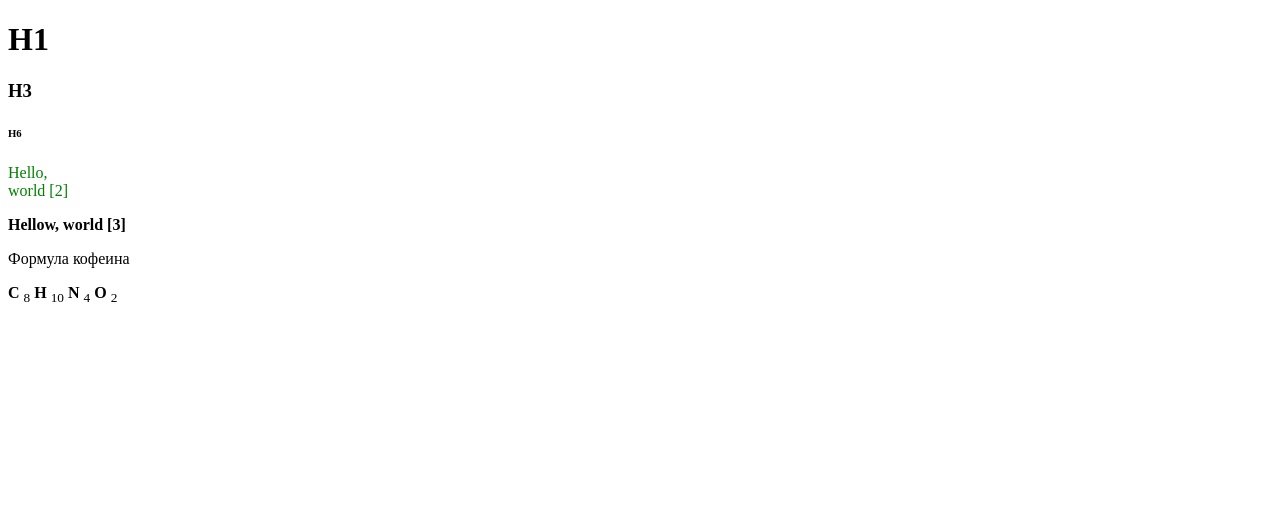
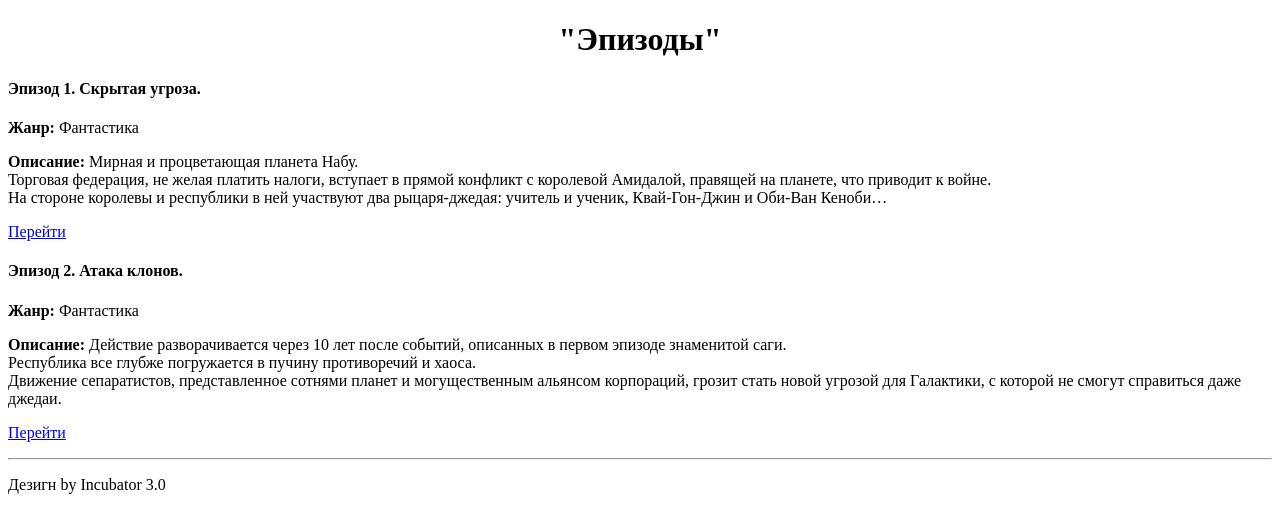
Before and after one commit to daetojemax/HTML-CSS-Lessons, a plain HTML site: page 1_lesson/index.html in a window 1280 px wide. Drawn offline with Linux system fonts and the light colour scheme.

Commit message:
added episodes

```diff
--- a/1_lesson/index.html
+++ b/1_lesson/index.html
@@ -1,27 +1,42 @@
 <!DOCTYPE html>
 <html>
     <head>
-        <title>Урок 1</title>
+        <title>Эпизоды</title>
         <meta charset="utf-8">
     </head>
     <body>
-        <h1>H1</h1>
-        <h3>H3</h3>
-        <h6>H6</h6>
-        <p style="color: green;">Hello, <br> world [2]</p>
-        <b>Hellow, world [3]</b>
-
-        <p>Формула кофеина
+        <h1 style="text-align: center">"Эпизоды"</h1>
+        <p>
+            <h4>Эпизод 1. Скрытая угроза.</h4>
             <p>
-                <b>C</b>
-                <sub>8</sub>
-                <b>H</b>
-                <sub>10</sub>
-                <b>N</b>
-                <sub>4</sub>
-                <b>O</b>
-                <sub>2</sub>
+                <p>
+                    <b>Жанр:</b> Фантастика
+                </p>
+                <p>
+                    <b>Описание:</b> Мирная и процветающая планета Набу. <br>
+                    Торговая федерация, не желая платить налоги, вступает в прямой конфликт с королевой Амидалой, правящей на планете, что приводит к войне. <br>
+                    На стороне королевы и республики в ней участвуют два рыцаря-джедая: учитель и ученик, Квай-Гон-Джин и Оби-Ван Кеноби…
+                </p>
+                <a href="episode1.html">Перейти</a>
             </p>
         </p>
+        <p>
+                <h4>Эпизод 2. Атака клонов.</h4>
+                <p>
+                    <p>
+                        <b>Жанр:</b> Фантастика
+                    </p>
+                    <p>
+                        <b>Описание:</b> Действие разворачивается через 10 лет после событий, описанных в первом эпизоде знаменитой саги. <br>
+                        Республика все глубже погружается в пучину противоречий и хаоса. <br>
+                        Движение сепаратистов, представленное сотнями планет и могущественным альянсом корпораций, грозит стать новой угрозой для Галактики, с которой не смогут справиться даже джедаи.
+                    </p>
+                </p>
+                <a href="episode2.html">Перейти</a>
+            </p>
     </body>
+    <footer>
+        <hr>
+        <p>Дезигн by Incubator 3.0</p>
+    </footer>
 </html>
```
Also changed, not shown: 1_lesson/episode1.html (added, +28 -0 lines), 1_lesson/episode2.html (added, +30 -0 lines).
